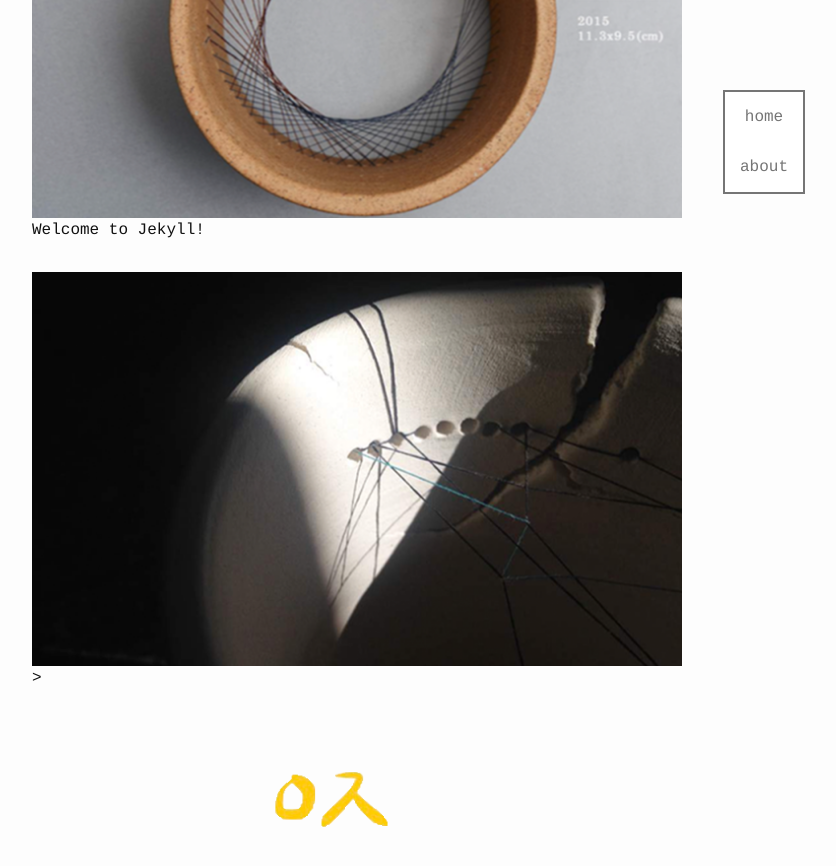
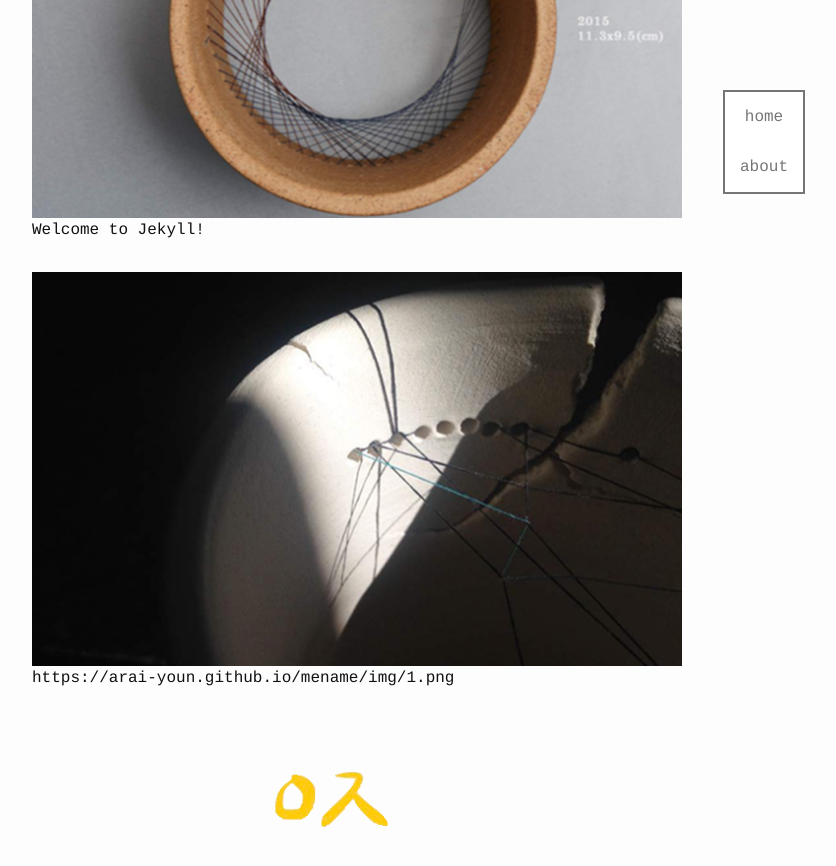
Before and after one commit to brillerkim/eunji, a Jekyll site: the page built from index.html, in a window 1280 px wide and 900 px high, scrolled down 1285 px. Shown: the top 866 px of the window, without its empty margins (283-1119 px from the left). Built offline with Jekyll 4.4.1, drawn with Linux system fonts in a browser that asks for light colours; nearby versions of some CDN libraries.

Commit message:
2017. 7. 11 add title omg

```diff
--- a/_posts/2015-10-06-welcome-to-jekyll.markdown
+++ b/_posts/2015-10-06-welcome-to-jekyll.markdown
@@ -1,6 +1,6 @@
 ---
 layout: post
-title:  ">"
+title:  https://arai-youn.github.io/mename/img/1.png
 date:   2015-10-06 15:39:40
 preview: https://arai-youn.github.io/mename/img/1.png
 ---
```
